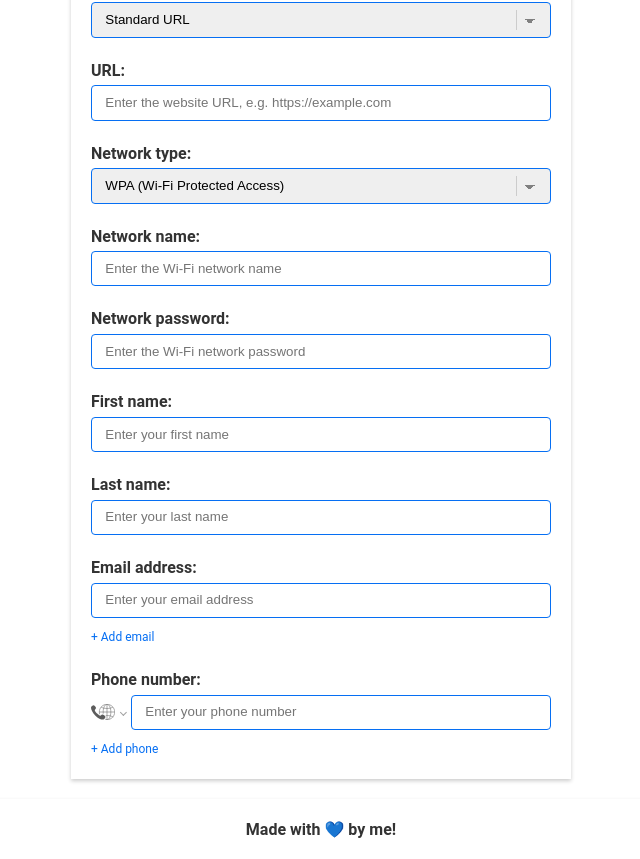
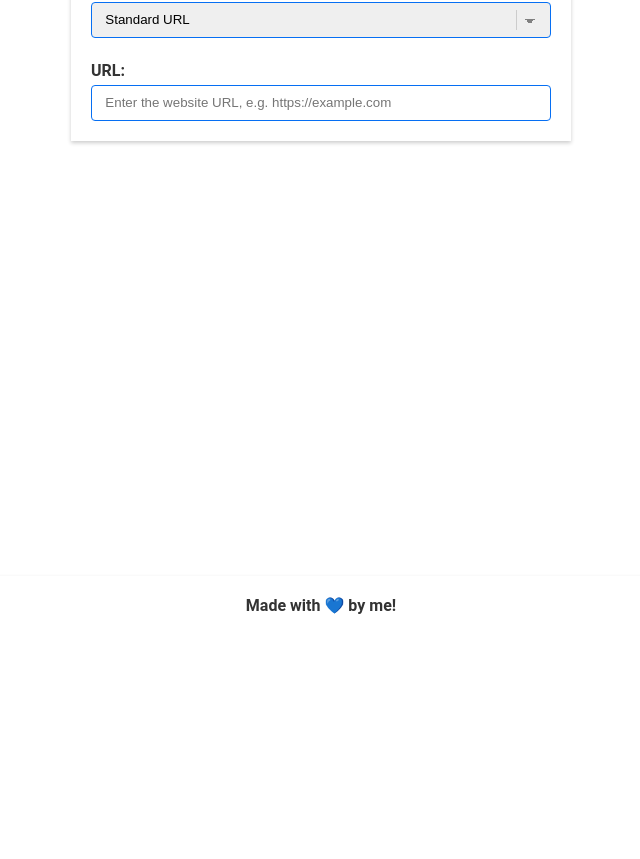
Before and after one commit to CarlosFonseca75/QRCodeGenerator, a Next.js app: page / in a window 1280 px wide. Shown: the part 264-1123 px from the top of the page, without its empty margins (319-959 px from the left). After the commit the page ends 900 px from the top, so only its background shows below. Built offline with nearby package versions, Linux system fonts and the light colour scheme.

Commit message:
Making the form dynamic.

```diff
--- a/components/GenerateCode.jsx
+++ b/components/GenerateCode.jsx
@@ -12,33 +12,33 @@ import styles from "@styles/components/GenerateCode.module.scss";
 const qrOptions = [
   {
     label: "Standard URL",
-    value: 1,
+    value: "url",
   },
   {
     label: "WiFi login",
-    value: 2,
+    value: "wifi",
   },
   {
     label: "VCard business card",
-    value: 3,
+    value: "vcard",
   },
 ];
 
 const networkOptions = [
   {
     label: "WPA (Wi-Fi Protected Access)",
-    value: "WPA",
+    value: "wpa",
   },
   {
     label: "WEP (Wired Equivalent Privacy)",
-    value: "WEP",
+    value: "wep",
   },
 ];
 
 export default function GenerateCode() {
   // Form data.
   const [data, setData] = useState({
-    type: 0,
+    type: "url",
     url: "",
     networkType: "",
     networkName: "",
@@ -232,6 +232,8 @@ export default function GenerateCode() {
           options={qrOptions}
         />
 
+        {/* URL fields. */}
+        {data.type === "url" && (
           <Input
             id="url"
             type="text"
@@ -244,7 +246,11 @@ export default function GenerateCode() {
             maxLength={100}
             required
           />
+        )}
 
+        {/* Wifi login fields. */}
+        {data.type === "wifi" && (
+          <>
             <Select
               id="networkType"
               label="Network type:"
@@ -278,7 +284,12 @@ export default function GenerateCode() {
               maxLength={20}
               required
             />
+          </>
+        )}
 
+        {/* Wifi login fields. */}
+        {data.type === "vcard" && (
+          <>
             <Input
               id="firstName"
               type="text"
@@ -359,6 +370,11 @@ export default function GenerateCode() {
                 )}
               </div>
             ))}
+          </>
+        )}
+
+        {/* Submit. */}
+
       </form>
     </section>
   );
--- a/components/common/PhoneInput.jsx
+++ b/components/common/PhoneInput.jsx
@@ -11,9 +11,7 @@ import styles from "@styles/components/common/PhoneInput.module.scss";
 
 export default function PhoneInput({
   id,
-  type,
   label,
-  name,
   value,
   placeholder,
   onChange,
@@ -31,8 +29,6 @@ export default function PhoneInput({
       {/* Input. */}
       <PhoneNumberInput
         id={id}
-        type={type}
-        name={name}
         value={value}
         placeholder={placeholder}
         onChange={onChange}
@@ -47,9 +43,7 @@ export default function PhoneInput({
 
 PhoneInput.propTypes = {
   id: PropTypes.string.isRequired,
-  type: PropTypes.string.isRequired,
   label: PropTypes.string.isRequired,
-  name: PropTypes.string.isRequired,
   value: PropTypes.oneOfType([PropTypes.string, PropTypes.number]),
   placeholder: PropTypes.string,
   onChange: PropTypes.func.isRequired,
```
Lines whose indentation alone changed are shown as unchanged.
